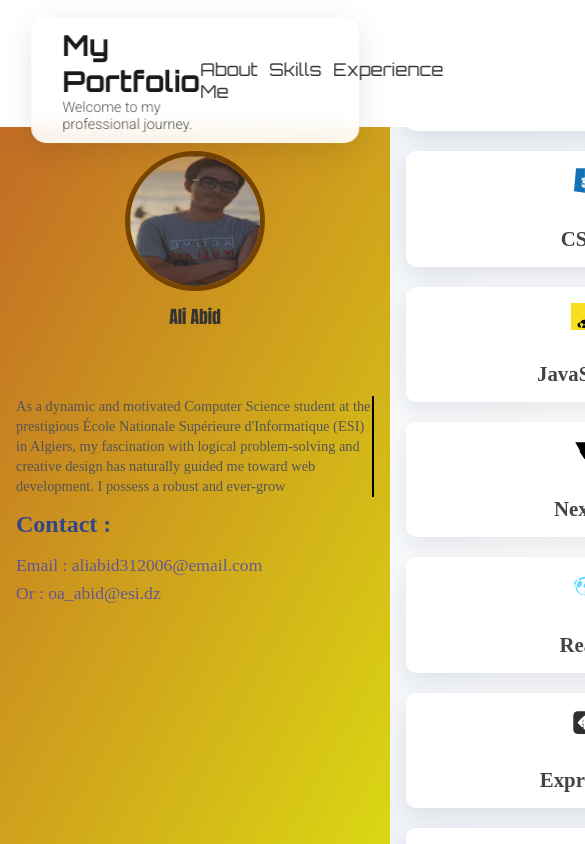
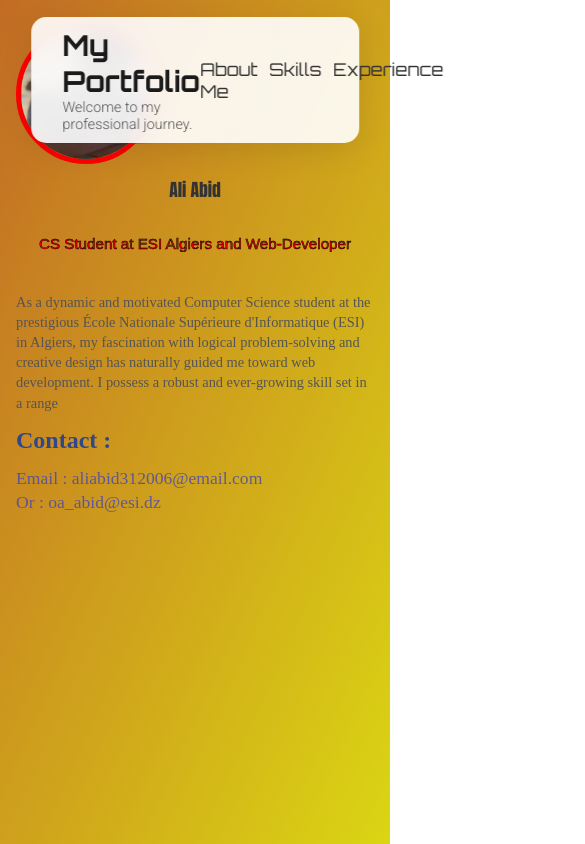
Before and after one commit to AliAbid31/Personal-Portfolio, a Next.js app: page / in a window 390 px wide. Shown: the top 844 px of the page, 585 px wide, since content can reach past the window. Built offline with nearby package versions, Linux system fonts and the light colour scheme; some icons are missing.

Commit message:
Add responsive styles for container and div elements

```diff
--- a/app/page.module.css
+++ b/app/page.module.css
@@ -93,6 +93,116 @@ body {
     height: 85vh;
     overflow-x: scroll;
     display: flex;
+}
+
+@media (max-width: 1000px) {
+  .container {
+    position: static !important;
+    top: auto !important;
+    transform: none !important;
+    width: 100% !important;
+    height: auto !important;
+    display: flex !important;
+    flex-direction: column !important;
+    overflow-x: hidden !important;
+    overflow-y: auto !important;
+    padding-bottom: 0;
+    box-sizing: border-box;
+  }
+
+  .div1,
+  .div2,
+  .div3 {
+    width: 100% !important;
+    min-width: 0;
+    height: auto !important;
+    margin: 0;
+    padding-left: 0;
+    padding-right: 0;
+  }
+
+  .div1 {
+    flex-direction: column !important;
+    background: linear-gradient(to bottom right, rgb(194, 107, 37), #dbd713);
+  }
+
+  .div1 > div {
+    width: 100% !important;
+    display: flex;
+    flex-direction: column;
+    align-items: stretch;
+  }
+
+  .name {
+    width: 100% !important;
+    padding: 1.2rem 1rem;
+    min-height: auto;
+    align-items: center;
+    justify-content: center;
+  }
+
+  .name img,
+  .name img {
+    width: 36vw !important;
+    height: 36vw !important;
+    max-width: 160px;
+    max-height: 160px;
+    border-width: 6px;
+    margin-bottom: 12px;
+  }
+
+  .name p {
+    white-space: normal;
+    overflow: visible;
+    width: auto;
+    text-align: center;
+    font-size: 1.05rem;
+    border-right: none;
+    animation: none;
+  }
+
+  .bio {
+    width: 100% !important;
+    padding: 0.9rem 1rem;
+    min-height: auto;
+    height: auto;
+    overflow: visible;
+  }
+
+  .bio p,
+  .bio span,
+  #bio-text {
+    font-size: 0.9rem;
+    line-height: 1.35;
+  }
+
+  .bio h2 {
+    font-size: 1.5rem;
+    margin-top: 0.5rem;
+  }
+
+  .fadeIn {
+    width: 92% !important;
+    margin-left: auto !important;
+    margin-right: auto !important;
+    margin-top: 1.5rem;
+    height: auto !important;
+    padding: 1rem !important;
+  }
+
+  .square,
+  .smallSquare {
+    width: 92% !important;
+    margin: 1rem auto;
+  }
+
+  .skillsGrid {
+    grid-template-columns: 1fr !important;
+  }
+
+  html, body {
+    overflow-x: hidden !important;
+  }
 }
 
 /* ==================== DIV1 - RESPONSIVE ==================== */
```
